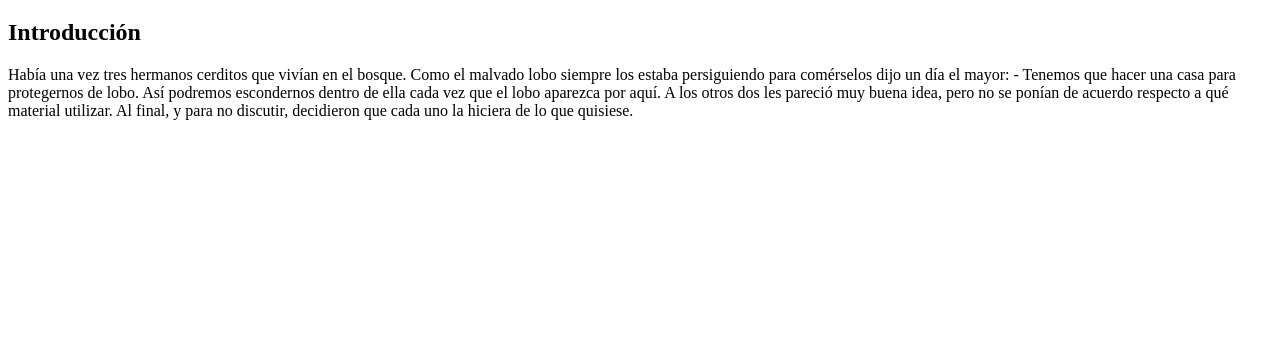
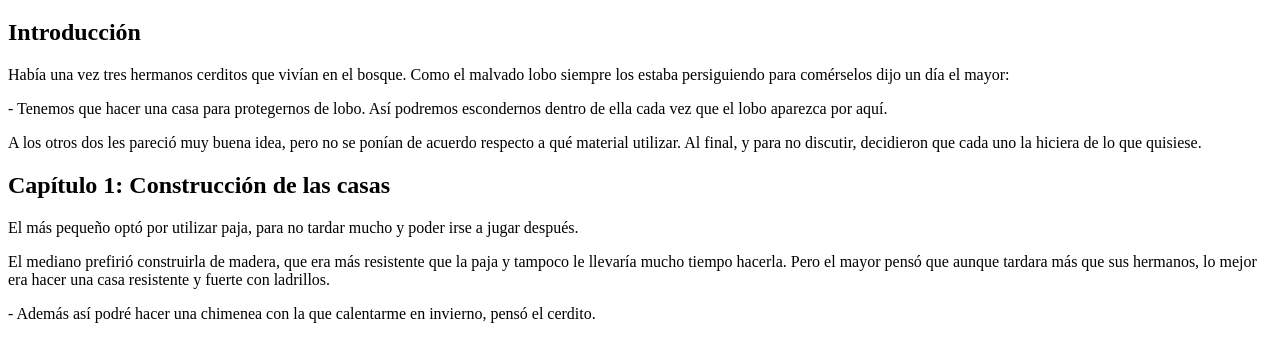
Before and after one commit to NachoR9/Three-Little-Pigs, a plain HTML site: page index.html in a window 1280 px wide. Shown: the part 61-422 px from the top of the page. Drawn offline with Linux system fonts and the light colour scheme.

Commit message:
added chapter 1

```diff
--- a/index.html
+++ b/index.html
@@ -10,12 +10,21 @@
         <h1>Los 3 cerditos</h1>
         <section>
             <h2>Introducción</h2>
-            <p>Había una vez tres hermanos cerditos que vivían en el bosque. Como el malvado lobo siempre los estaba persiguiendo para comérselos dijo un día el mayor:
+            <p>Había una vez tres hermanos cerditos que vivían en el bosque. Como el malvado lobo siempre los estaba persiguiendo para comérselos dijo un día el mayor:</p>
 
-                - Tenemos que hacer una casa para protegernos de lobo. Así podremos escondernos dentro de ella cada vez que el lobo aparezca por aquí.
+            <p>- Tenemos que hacer una casa para protegernos de lobo. Así podremos escondernos dentro de ella cada vez que el lobo aparezca por aquí.</p>
 
-                A los otros dos les pareció muy buena idea, pero no se ponían de acuerdo respecto a qué material utilizar. Al final, y para no discutir, decidieron que cada uno la hiciera de lo que quisiese.
-            </p>
+            <p>A los otros dos les pareció muy buena idea, pero no se ponían de acuerdo respecto a qué material utilizar. Al final, y para no discutir, decidieron que cada uno la hiciera de lo que quisiese.</p>
+        </section>
+
+        <section>
+            <h2>Capítulo 1: Construcción de las casas</h2>
+            <p>El más pequeño optó por utilizar paja, para no tardar mucho y poder irse a jugar después.</p>
+
+            <p>El mediano prefirió construirla de madera, que era más resistente que la paja y tampoco le llevaría mucho tiempo hacerla. Pero el mayor pensó que aunque tardara más que sus hermanos, lo mejor era hacer una casa resistente y fuerte con ladrillos.</p>
+
+            <p>- Además así podré hacer una chimenea con la que calentarme en invierno, pensó el cerdito.</p>
+
         </section>
     </main>
 
```
